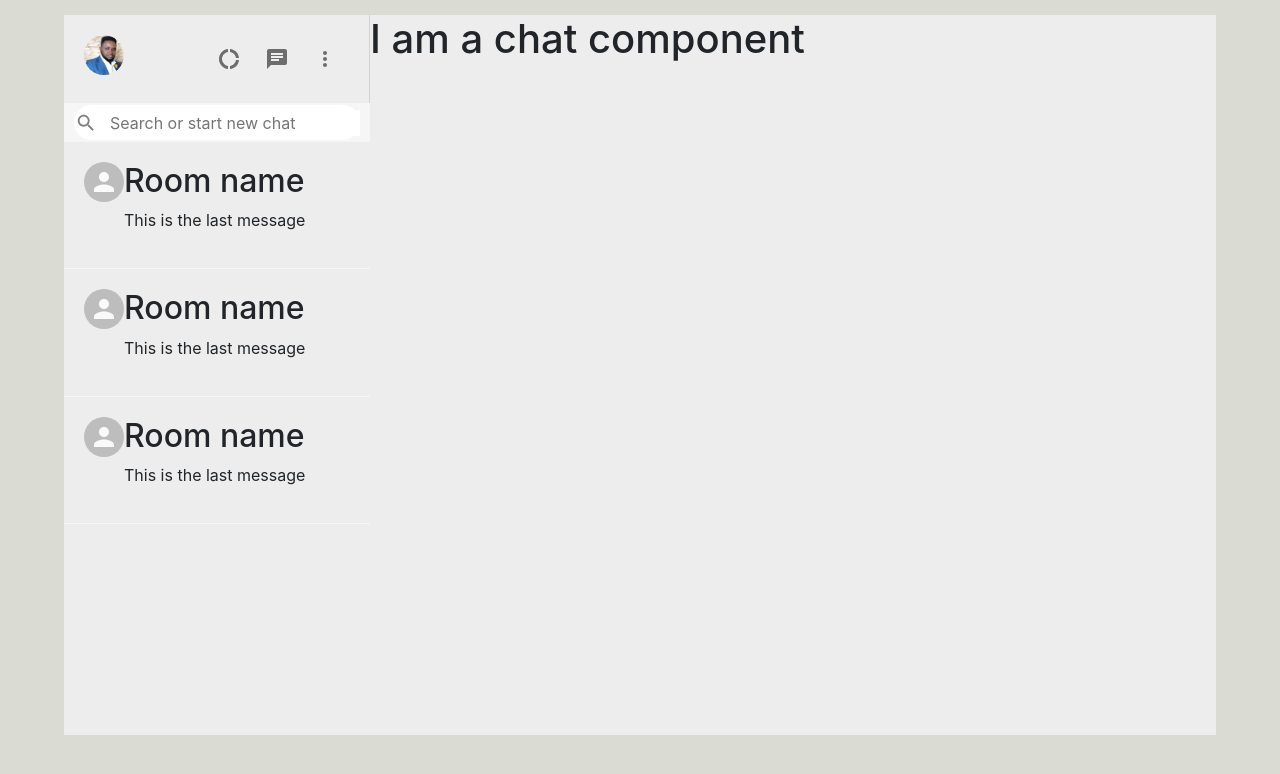
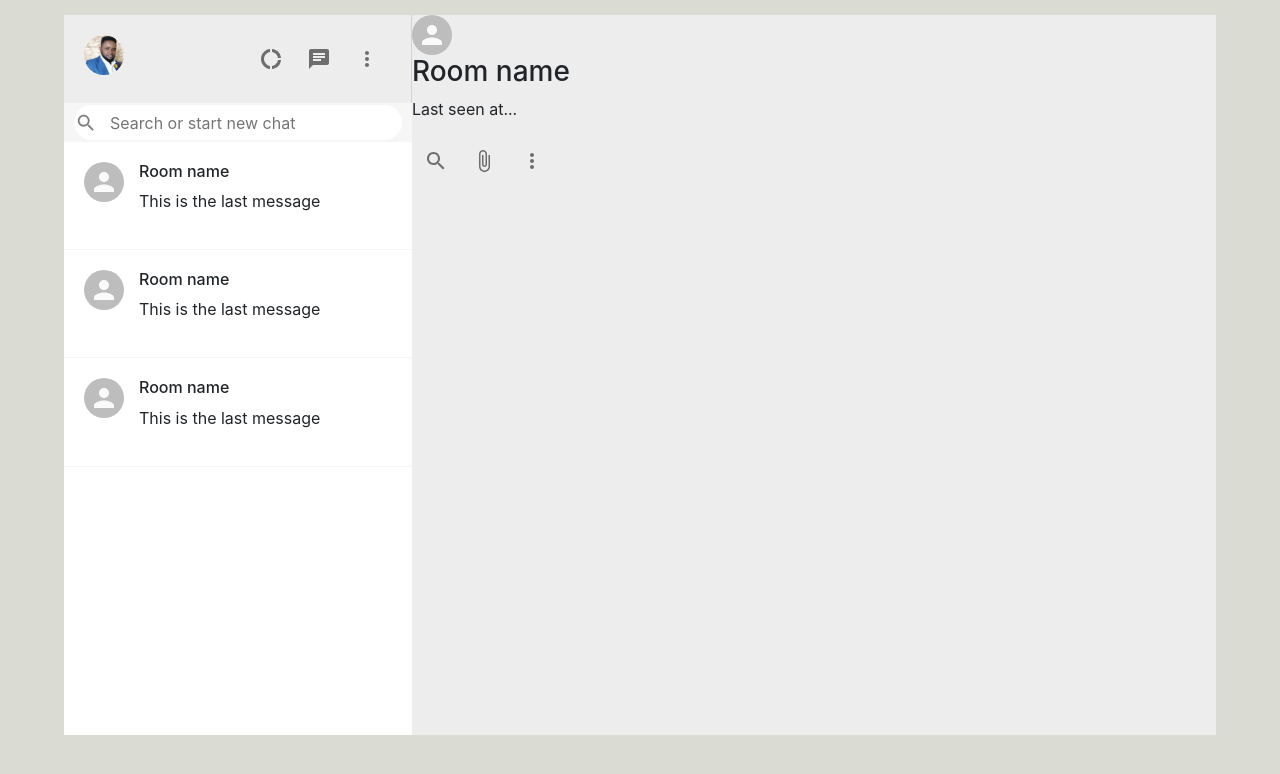
Before and after one commit to jamesoyanna/WhatsApp-Mern, a React (Create React App) app: page / in a window 1280 px wide. Shown: the top 774 px of the page. Built offline with nearby package versions, Linux system fonts and the light colour scheme.

Commit message:
added chat component

```diff
--- a/src/components/Chat.jsx
+++ b/src/components/Chat.jsx
@@ -1,12 +1,29 @@
 import React from 'react';
 import chat from './chat.css';
+import { Avatar, IconButton } from '@material-ui/core';
+import { AttachFile, MoreVert, SearchOutlined } from "@material-ui/icons";
 
 
 const Chat = () => {
     return (
-        <div>
-            <h1>I am a chat component</h1>
+      <div className="chat__header">
+        <Avatar />
+        <div className="chat__headerInfo">
+          <h3>Room name</h3>
+          <p>Last seen at...</p>
         </div>
+        <div className="chat__headerRight">
+          <IconButton>
+            <SearchOutlined />
+          </IconButton>
+          <IconButton>
+            <AttachFile />
+          </IconButton>
+          <IconButton>
+            <MoreVert />
+          </IconButton>
+        </div>
+      </div>
     );
 }
 
--- a/src/components/SidebarChat.jsx
+++ b/src/components/SidebarChat.jsx
@@ -4,14 +4,13 @@ import { Avatar } from '@material-ui/core';
 
 const SidebarChat = () => {
     return (
-        <div className="sidebarChat">
+      <div className="sidebarChat">
         <Avatar />
-        <div className="sidebarChart">
-            <h2>Room name</h2>
-            <p>This is the last message</p>
+        <div className="sidebarChat__info">
+          <h2>Room name</h2>
+          <p>This is the last message</p>
         </div>
-
-        </div>
+      </div>
     );
 }
 
--- a/src/components/sidebar.css
+++ b/src/components/sidebar.css
@@ -50,3 +50,9 @@
     margin-left: 10px;
     outline-width: 0;
 }
+
+.sidebar__chats{
+    flex: 1;
+    background-color: white;
+    overflow: scroll;
+}
--- a/src/components/sidebarChat.css
+++ b/src/components/sidebarChat.css
@@ -5,3 +5,17 @@
     border-bottom: 1px solid #f6f6f6;
 
 }
+
+.sidebarChat:hover{
+    background-color: #ebebeb;
+}
+
+.sidebarChat__info >h2{
+    font-size: 16px;
+    margin-bottom: 8px;
+
+}
+
+.sidebarChat__info{
+    margin-left: 15px;
+}
```
